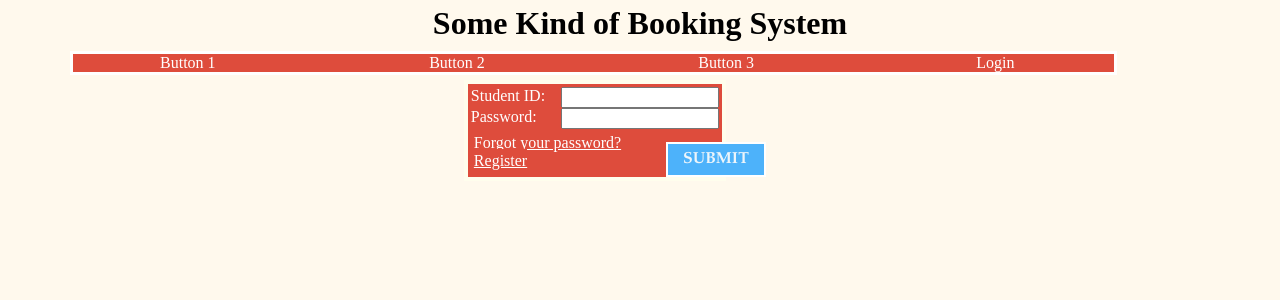
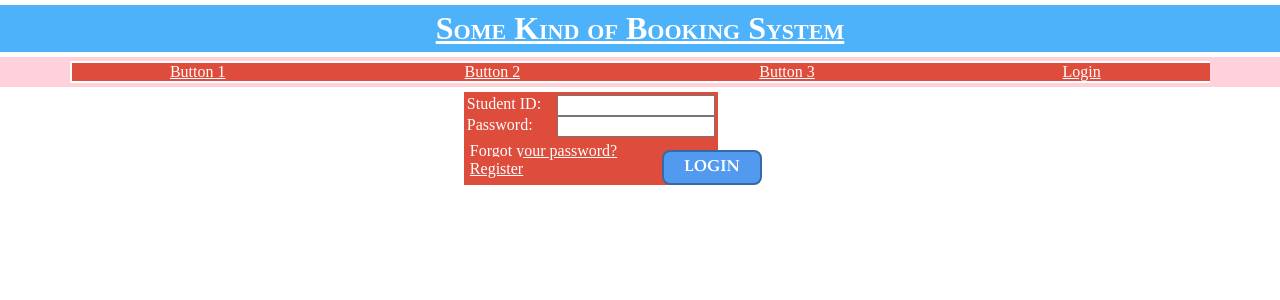
Before and after one commit to FeliciousX/web-programming-MPH, a PHP site: page /login.php in a window 1280 px wide. Shown: the top 300 px of the page. Run offline with PHP 8.4, Linux system fonts and the light colour scheme.

Commit message:
CSS changes; Header include; Login & Logout
Login & Logout made workable.

```diff
--- a/css/styles.css
+++ b/css/styles.css
@@ -3,7 +3,7 @@
 /* ============================== */
 
 	body {
-		background-color: #FFF9ED;
+		background-color: white;
 	}
 
 	label {
@@ -23,13 +23,14 @@
 		font-family: "Garamond", "Segoe-UI";
 		font-size: 100%;
 		font-weight: bold;
-		color: #EDF5FA;
+		color: #FFF;
 		width:100px;
 		height:35px;
 		margin-top: 8%;
 		clear:both;
-		border: 2px solid white;
-		background: #4DB2FA;
+		border: 2px solid #3869A3;
+		border-radius: 8px;
+		background: #529AF0;
 	}
 
 	table {
@@ -48,34 +49,49 @@
 		text-align: center;
 		width:60px;
 	}
+
+	.heading {
+		background-color:#4DB2FA;
+		color:white;
+		padding:5px;
+		font-variant: small-caps;
+	}
+
 	.navbar {
 		background-color: #DE4C3C;
-		border: 3px solid white;
+		border: 2px double white;
 		margin-top: 4px;
+		margin-bottom: 4px;
 		text-align: center;
 	}
+
+	.navcontainer {
+		background-color:#FFD1DB;
+	}
+
 	.loginbox {
 		padding-top: 3px;
 		padding-left: 3px;
-		border: 4px solid #FFFEED;
 		background-color: #DE4C3C;
 		color: white;
+		margin:auto;
+	}
+	.loginlabel {
+		border: 2px solid white;
 	}
 	.selection {
+		margin-top: 0.6em;
+		margin-bottom: 0.5em;
 		border-left: 0px;
 		border-right: 0px;
 		border-bottom: 0px;
-		background-color: #FFF9ED;
-		float:center;
+		background-color: white;
 		width:200px;
-		padding-top: 20px;
 	}
 
 	a.loginbox:link, a:link { color:white; border:none; }
 	a.loginbox:visited, a:visited { color:#FFF9ED; border:none; }
 	a.loginbox:hover, a:hover { color:#C9F0FF; }
-
-	a.navbar:link { text-decoration: none; }
 
 	.row .topmargin5px{ margin-top:5px; }
 	.container { margin-top:5px; }
--- /dev/null
+++ b/inc/header.php
@@ -0,0 +1,12 @@
+<!DOCTYPE html>
+<html lang="en">
+
+<div class="container heading">
+	<div class="row">
+		<div class="twelvecol">
+			<h1 class="centerText"><a href="index.php">Some Kind of Booking System</a></h1>
+		</div>
+	</div>
+</div>
+
+</html>
--- a/inc/navbar.php
+++ b/inc/navbar.php
@@ -1,3 +1,7 @@
+<?php
+session_start();
+require_once('view/LoginView.php');
+?>
 <!DOCTYPE html>
 <html lang="en">
 <head>
@@ -15,10 +19,11 @@
 </head>
 
 <?php
+	$loginView = new LoginView();
 	echo '
 	<div class="container navcontainer">
 		<div class="row">
-			<div class="elevencol last navbar">
+			<div class="twelvecol last navbar">
 				<div class="threecol">
 					<a href="btn1.html" class="navbar">Button 1</a>
 				</div>
@@ -28,13 +33,12 @@
 				<div class="threecol">
 					<a href="btn3.html" class="navbar">Button 3</a>
 				</div>
-				<div class="threecol last">
-					<a href="login.php" class="navbar">Login</a>
-				</div>
+				<div class="threecol last">';
+					$loginView->validateSession();
+	echo '		</div>
 			</div>
 		</div>
-	</div>
-		'
+	</div>';
 
 ?>
 
--- a/login.php
+++ b/login.php
@@ -1,3 +1,8 @@
+<?php
+	require_once('view/RegistrationView.php');
+
+	$registrationView = new RegistrationView();
+?>
 <!DOCTYPE html>
 <html lang="en">
 <head>
@@ -15,13 +20,7 @@
 </head>
 
 <body>
-<div class="container heading">
-	<div class="row">
-		<div class="twelvecol">
-			<h1 class="centerText">Some Kind of Booking System</h1>
-		</div>
-	</div>
-</div>
+<?php include 'inc/header.php' ?>
 <?php include 'inc/navbar.php' ?>
 <div class="container">
 	<div class="row">
@@ -29,20 +28,21 @@
 			&nbsp;
 		</div>
 		<div class="threecol loginbox">
-			<form method="post" action="login.php">
+			<?php $registrationView->validateLoginData(); ?>
+			<form method="post" action="login.php" id="login_form">
 			<div class="row">
-				<p><label for="id">Student ID:</label><input class="text" type="text" name="id" /></p>
+				<p><label for="Username">Student ID:</label><input class="text" type="text" name="Username" /></p>
 			</div>
 			<div class="row">
-				<p><label for="pw">Password:</label><input class="text" type="password" name="pw" /></p>
+				<p><label for="Password">Password:</label><input class="text" type="password" name="Password" /></p>
 			</div>
 			<div class="row topmargin5px">
 				<div class="threecol">
 					<a href="lostPassword.php" class="loginbox">Forgot your password?</a> <br />
-					<a href="register.php" class="loginbox">Register</a>
+					<a href="registration.php" class="loginbox">Register</a>
 				</div>
 				<div class="twocol last">
-					<input class="submit" type="submit" value="SUBMIT"/>
+					<input class="submit" type="submit" value="LOGIN" name="Login"/>
 				</div>
 			</div>
 			</form>
--- /dev/null
+++ b/view/LoginView.php
@@ -0,0 +1,25 @@
+<?php
+
+require_once('controller/SessionManager.php');
+
+
+class LoginView {
+
+	public function validateSession() {
+        $sessionManager = new SessionManager();
+
+        if (isset($_SESSION['ID']) && !empty($_SESSION['ID'])) {
+            if (isset($_SESSION['Admin']) && $_SESSION['Admin']) {
+                echo '<a href="logout.php">Admin: Logout</a>';
+            } else {
+                echo '<a href="logout.php">User: Logout</a>';
+            }
+        }
+        else
+        {
+        	echo '<a href="login.php" class="navbar">Login</a>';
+        }
+    }
+
+
+}
```
Also changed, not shown: index.php (renamed from indexlayout.php, +1 -7 lines), logout.php (added, +15 -0 lines).
